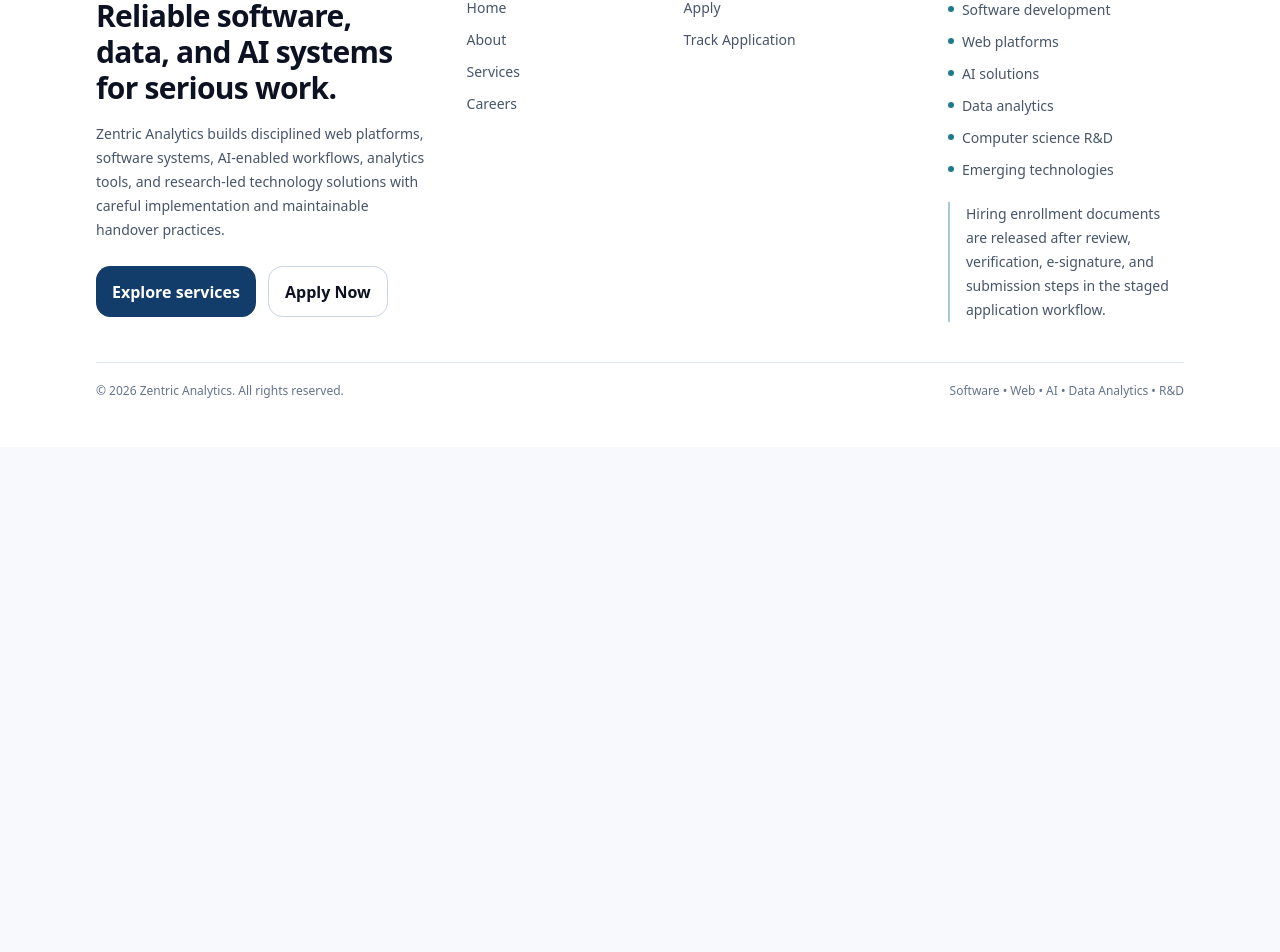
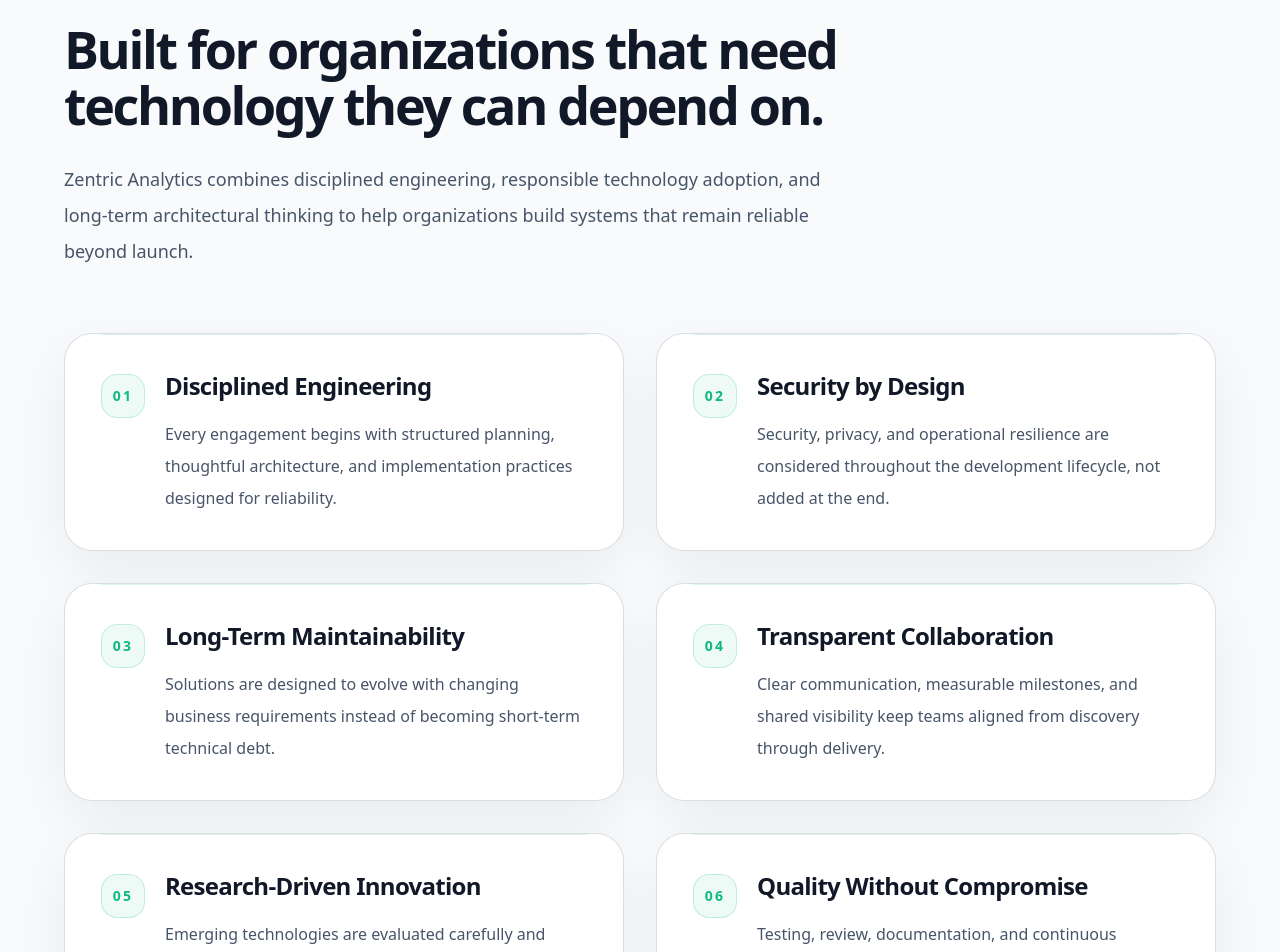
Before and after one commit to Zentric-Analytics/Zentricanalytics.com, a Next.js app: page / in a window 1280 px wide. Shown: the part 4139-5091 px from the top of the page. Before the commit the page ends 4586 px from the top, so only its background shows below. Built offline with nearby package versions, Linux system fonts and the light colour scheme.

Commit message:
Add homepage trust principles section

```diff
--- a/src/app/page.tsx
+++ b/src/app/page.tsx
@@ -39,6 +39,45 @@ const capabilities = [
     description:
       'Evaluating, validating, and implementing future-ready technologies responsibly and strategically.',
     featured: true,
+  },
+];
+
+const trustPrinciples = [
+  {
+    number: '01',
+    title: 'Disciplined Engineering',
+    description:
+      'Every engagement begins with structured planning, thoughtful architecture, and implementation practices designed for reliability.',
+  },
+  {
+    number: '02',
+    title: 'Security by Design',
+    description:
+      'Security, privacy, and operational resilience are considered throughout the development lifecycle, not added at the end.',
+  },
+  {
+    number: '03',
+    title: 'Long-Term Maintainability',
+    description:
+      'Solutions are designed to evolve with changing business requirements instead of becoming short-term technical debt.',
+  },
+  {
+    number: '04',
+    title: 'Transparent Collaboration',
+    description:
+      'Clear communication, measurable milestones, and shared visibility keep teams aligned from discovery through delivery.',
+  },
+  {
+    number: '05',
+    title: 'Research-Driven Innovation',
+    description:
+      'Emerging technologies are evaluated carefully and applied only where they create practical, measurable value.',
+  },
+  {
+    number: '06',
+    title: 'Quality Without Compromise',
+    description:
+      'Testing, review, documentation, and continuous improvement are treated as core parts of engineering delivery.',
   },
 ];
 
@@ -170,6 +209,53 @@ export default function Home() {
           </div>
         </div>
       </section>
+
+      <section className="bg-[#F8FAFC] px-4 py-20 sm:px-6 sm:py-24 lg:py-32" aria-labelledby="why-choose-heading">
+        <div className="mx-auto max-w-6xl">
+          <div className="max-w-4xl">
+            <p className="text-xs font-bold uppercase tracking-[0.34em] text-[#10B981]">
+              WHY CHOOSE ZENTRIC ANALYTICS
+            </p>
+            <h2
+              id="why-choose-heading"
+              className="mt-6 max-w-4xl text-[2.05rem] font-bold leading-[1.08] tracking-[-0.045em] text-[#111827] sm:text-[2.75rem] md:text-[3.25rem]"
+            >
+              Built for organizations that need technology they can depend on.
+            </h2>
+            <p className="mt-7 max-w-3xl text-base leading-8 text-[#475569] sm:text-lg sm:leading-9">
+              Zentric Analytics combines disciplined engineering, responsible technology adoption, and long-term architectural thinking to help organizations build systems that remain reliable beyond launch.
+            </p>
+          </div>
+
+          <div className="mt-12 grid gap-6 md:grid-cols-2 lg:mt-16 lg:gap-8">
+            {trustPrinciples.map((principle) => (
+              <article
+                className="group relative overflow-hidden rounded-[1.75rem] border border-[#D1D5DB]/80 bg-white p-7 shadow-[0_20px_55px_rgba(15,23,42,0.06)] transition duration-300 hover:-translate-y-1 hover:border-[#10B981]/45 hover:shadow-[0_30px_75px_rgba(15,23,42,0.11)] sm:p-8 lg:p-9"
+                key={principle.number}
+              >
+                <div className="absolute inset-x-7 top-0 h-px bg-[#10B981]/25 opacity-60 transition-opacity duration-300 group-hover:opacity-100 sm:inset-x-8 lg:inset-x-9" />
+                <div className="flex items-start gap-5">
+                  <div
+                    aria-hidden="true"
+                    className="mt-1 flex h-11 w-11 shrink-0 items-center justify-center rounded-2xl border border-[#10B981]/20 bg-[#10B981]/[0.07] text-sm font-bold tracking-[0.16em] text-[#10B981] transition duration-300 group-hover:border-[#10B981]/45 group-hover:bg-[#10B981]/10"
+                  >
+                    {principle.number}
+                  </div>
+                  <div>
+                    <h3 className="text-xl font-bold tracking-[-0.03em] text-[#111827] sm:text-2xl">
+                      {principle.title}
+                    </h3>
+                    <p className="mt-4 text-base leading-8 text-[#475569]">
+                      {principle.description}
+                    </p>
+                  </div>
+                </div>
+              </article>
+            ))}
+          </div>
+        </div>
+      </section>
+
     </PageShell>
   );
 }
```
